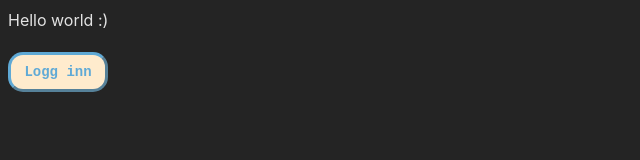
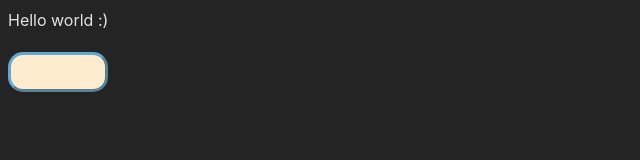
Before and after one commit to kaisaol/flashyLearning, a React (Vite) app in the folder Client/: page / in a window 1280 px wide. Shown: the top 160 px of the page, without its empty margins (0-640 px from the left). Built offline with nearby package versions, Linux system fonts and the light colour scheme.

Commit message:
#7 Lagt til ID prop
Co-Authored by @maikenbk

```diff
--- a/Client/src/components/Button.jsx
+++ b/Client/src/components/Button.jsx
@@ -1,14 +1,15 @@
 import "../styles/Button.css";
 
-const Button = ({onClick, label, shape}) => {
+const Button = ({onClick, label, idName}) => {
 
     return(
 
         <button
             class = "defaultButton"
             onClick = {onClick}
+            id = {idName}
         >
-            Logg inn
+
             {label}
         </button>
 
```
